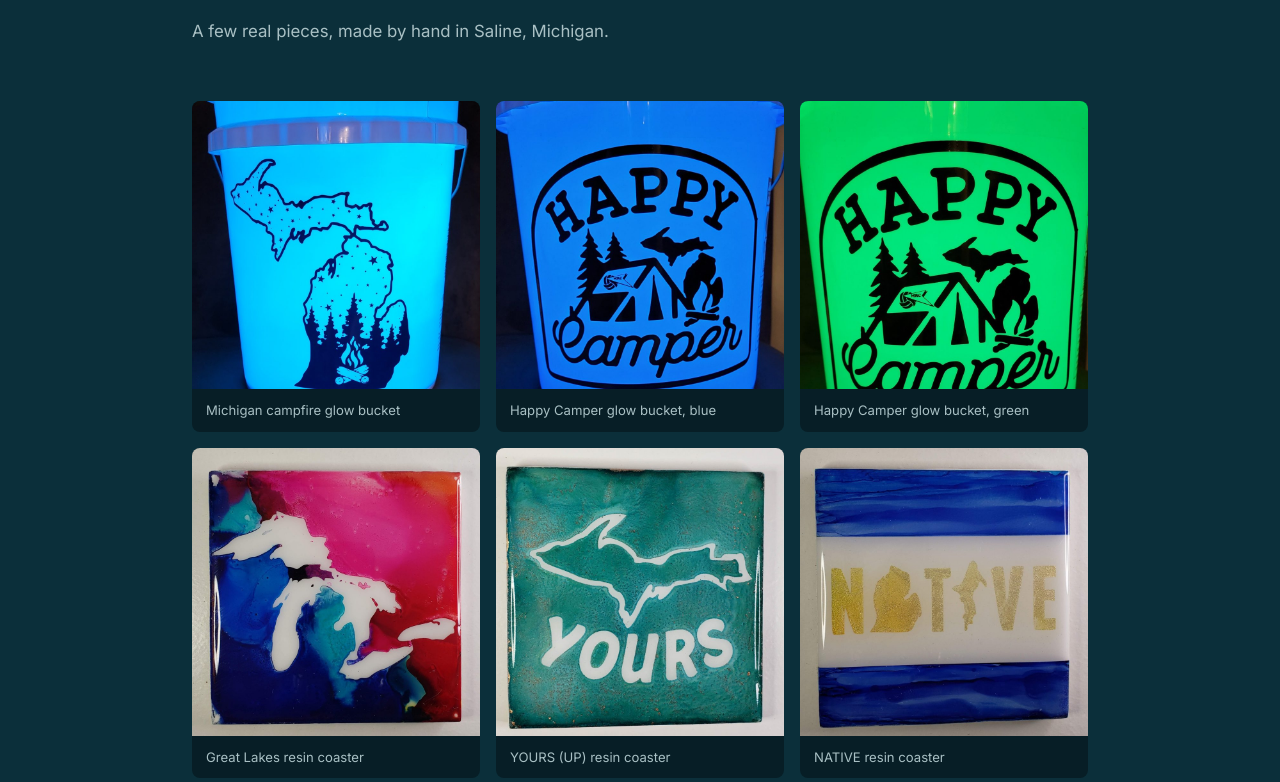
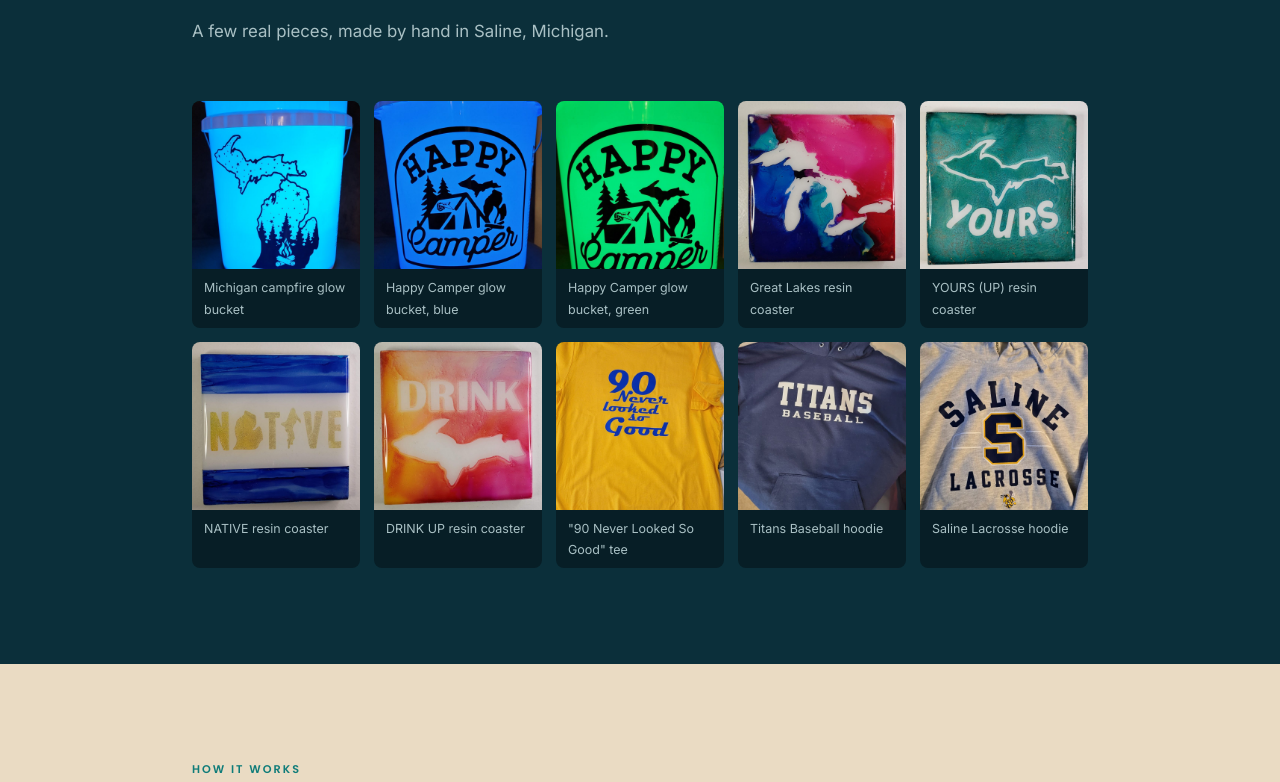
Before and after one commit to SCService-s/saltcitydesigns-site, a plain HTML site: page index.html in a window 1280 px wide. Shown: the part 1868-2650 px from the top of the page. Drawn offline with Linux system fonts and the light colour scheme.

Commit message:
Add Titans hoodie, 5-column gallery grid
Co-Authored-By: Claude Sonnet 5.5 <noreply@anthropic.com>
Claude-Session: https://claude.ai/code/session_01239UvifYnLa8h7SFLVdVVQ

```diff
--- a/index.html
+++ b/index.html
@@ -101,12 +101,12 @@
     .gallery { background: var(--ink-deep); color: #fff; }
     .gallery h2 { color: #fff; }
     .gallery .intro { color: var(--muted); }
-    .gallery-grid { display: grid; grid-template-columns: repeat(3, 1fr); gap: 16px; margin-top: 40px; }
+    .gallery-grid { display: grid; grid-template-columns: repeat(5, 1fr); gap: 14px; margin-top: 40px; }
     .gallery-grid figure { margin: 0; border-radius: 8px; overflow: hidden; background: #071E26; }
     .gallery-grid img { display: block; width: 100%; height: auto; aspect-ratio: 1/1; object-fit: cover; }
-    .gallery-grid figcaption { padding: 10px 14px; font-size: .82rem; color: var(--muted); }
+    .gallery-grid figcaption { padding: 8px 12px; font-size: .78rem; color: var(--muted); }
 
-    @media (max-width: 820px) { .hero-emblem { display: none; } }
+    @media (max-width: 820px) { .hero-emblem { display: none; } .gallery-grid { grid-template-columns: repeat(2, 1fr); } }
     @media (max-width: 680px) {
       .nav-links a:not(.btn) { display: none; }
       .section { padding: 64px 0; }
@@ -196,6 +196,7 @@
       <figure><img src="assets/gallery/native-coaster.jpg" alt="NATIVE resin coaster" loading="lazy" width="900" height="900" /><figcaption>NATIVE resin coaster</figcaption></figure>
       <figure><img src="assets/gallery/drink-up-coaster.jpg" alt="DRINK UP resin coaster" loading="lazy" width="900" height="900" /><figcaption>DRINK UP resin coaster</figcaption></figure>
       <figure><img src="assets/gallery/never-looked-so-good-tee.jpg" alt=""90 Never Looked So Good" tee" loading="lazy" width="900" height="900" /><figcaption>"90 Never Looked So Good" tee</figcaption></figure>
+      <figure><img src="assets/gallery/titans-hoodie.jpg" alt="Titans Baseball hoodie" loading="lazy" width="900" height="900" /><figcaption>Titans Baseball hoodie</figcaption></figure>
       <figure><img src="assets/gallery/saline-lacrosse-hoodie.jpg" alt="Saline Lacrosse hoodie" loading="lazy" width="900" height="900" /><figcaption>Saline Lacrosse hoodie</figcaption></figure>
     </div>
   </div>
```
Also changed, not shown: assets/gallery/titans-hoodie.jpg (added).
